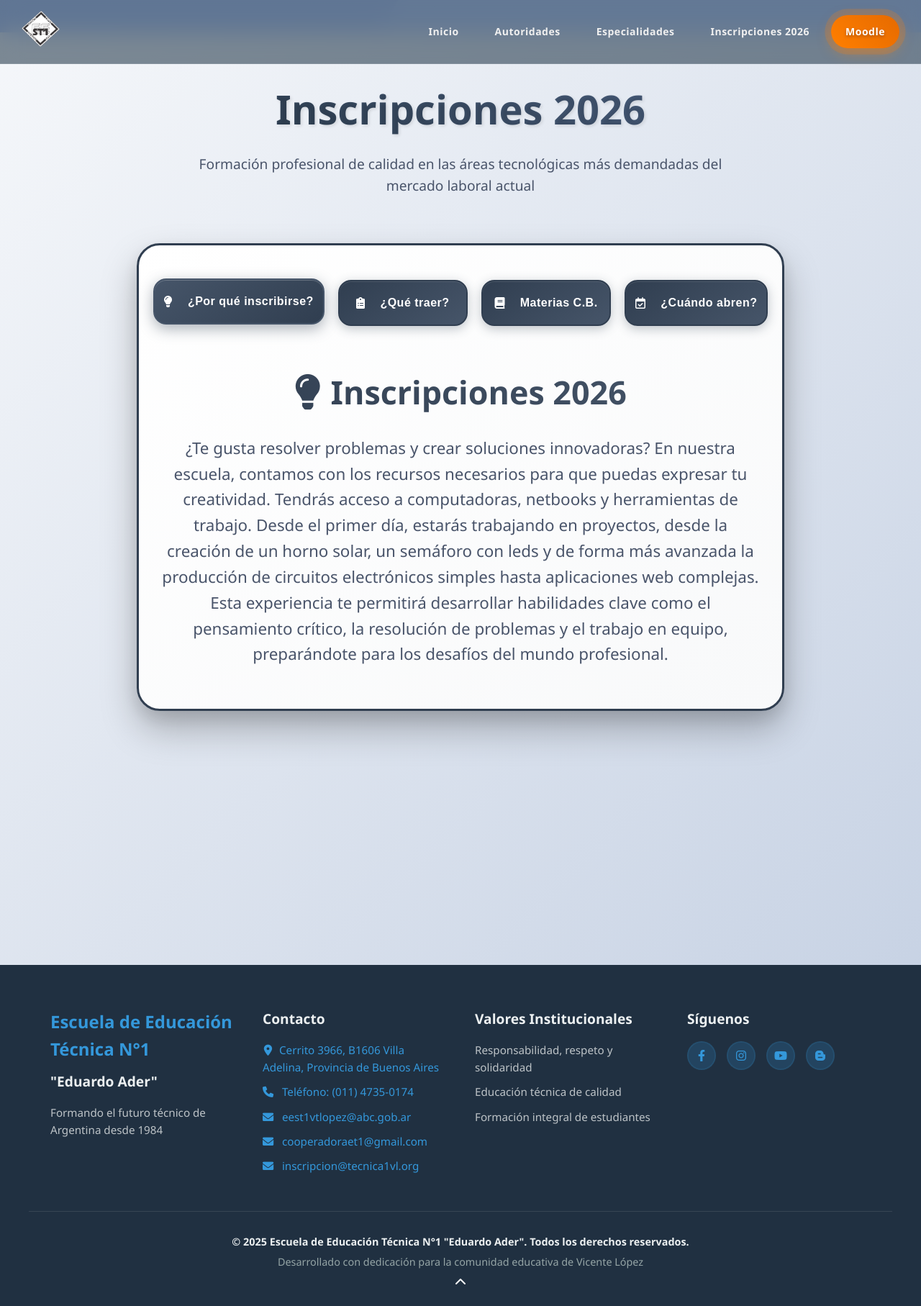
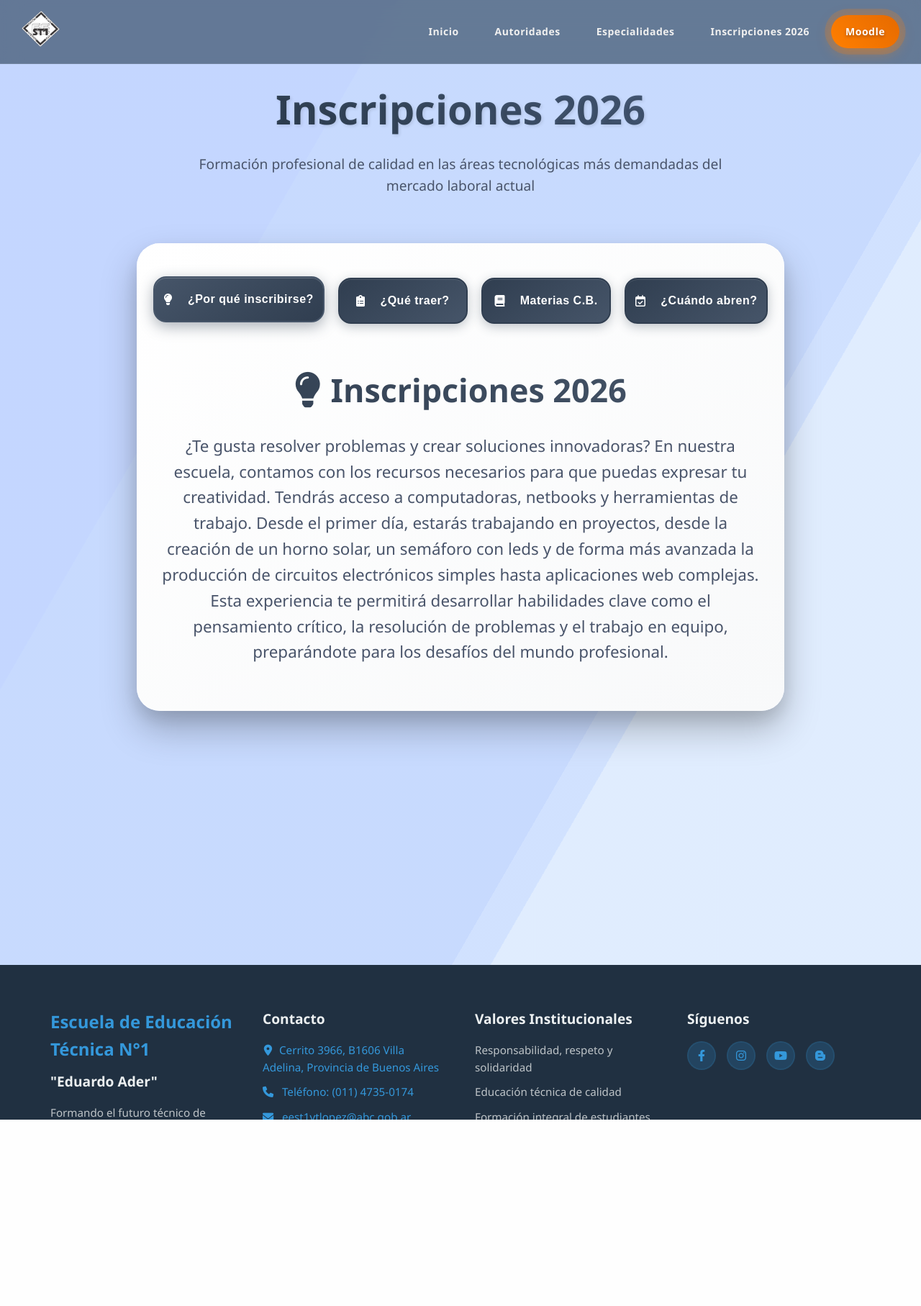
Before and after one commit to thiago-salaberry/WEB_INSTITUSIONAL, a PHP site: page /pages/inscripciones.php in a window 1280 px wide. Shown: the whole page at 72% size. After the commit the page ends 1556 px from the top, so only its background shows below. Run offline with PHP 8.4, Linux system fonts and the light colour scheme.

Commit message:
arreglo de errores de fondo

```diff
--- a/css/especialidades.css
+++ b/css/especialidades.css
@@ -5,7 +5,7 @@
 }
 
 body {
-    background: linear-gradient(135deg, #f5f7fa 0%, #c3cfe2 100%);
+    background:#dfecff;
     font-family: 'Segoe UI', Tahoma, Geneva, Verdana, sans-serif;
     line-height: 1.6;
     margin: 0;
--- a/css/inscripciones.css
+++ b/css/inscripciones.css
@@ -3,11 +3,12 @@
     margin: 0;
     padding: 0;
     min-height: 100vh;
-    width: 100vw;
-    background: #f8f9fa;
+    /* evitar scroll horizontal */
+    max-width: 100%;
+    overflow-x: hidden;
+    box-sizing: border-box;
 }
 body {
-    background: linear-gradient(135deg, #f5f7fa 0%, #c3cfe2 100%);
     font-family: 'Segoe UI', Tahoma, Geneva, Verdana, sans-serif;
     line-height: 1.6;
     margin: 0;
@@ -21,8 +22,9 @@
     flex-direction: column;
     align-items: center;
     justify-content: flex-start;
-    width: 100vw;
-    max-width: 100vw;
+    /* usar % en lugar de 100vw para evitar overflow por scrollbar */
+    width: 100%;
+    max-width: 100%;
     position: relative;
     z-index: 1;
     padding: 30px 0;
@@ -67,7 +69,8 @@
         inset 0 1px 0 rgba(255, 255, 255, 0.6);
     padding: 1rem;
     max-width: 900px;
-    width: 90vw;
+    /* usar % para adaptarse sin provocar overflow */
+    width: 90%;
     height: 650px;
     margin: 3rem auto 4rem auto;
     display: flex;
@@ -75,7 +78,6 @@
     align-items: center;
     justify-content: flex-start;
     position: relative;
-    border: 3px solid rgb(48, 62, 80);
     backdrop-filter: blur(10px);
     overflow-x: hidden;
 }
@@ -305,6 +307,7 @@
     right: -50%;
     top: 0;
     z-index: -1;
+    pointer-events: none;
 }
 
 .bg2 {
```
Also changed, not shown: css/autoridades.css (+11 -9 lines).
